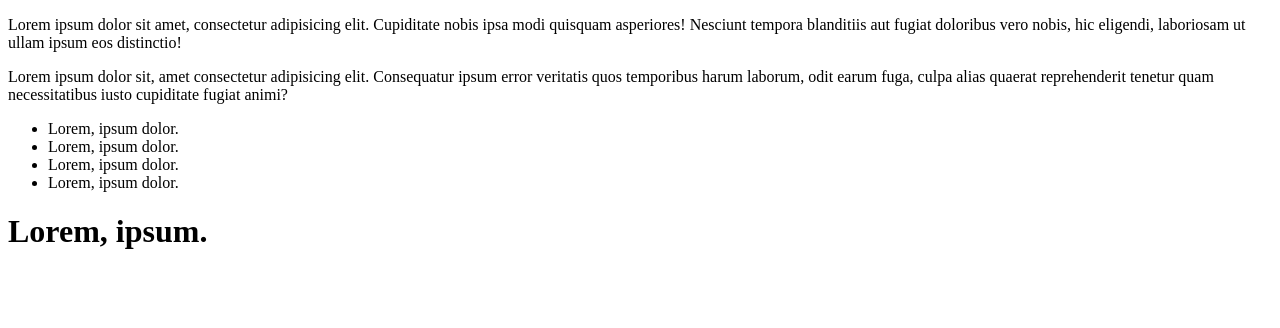
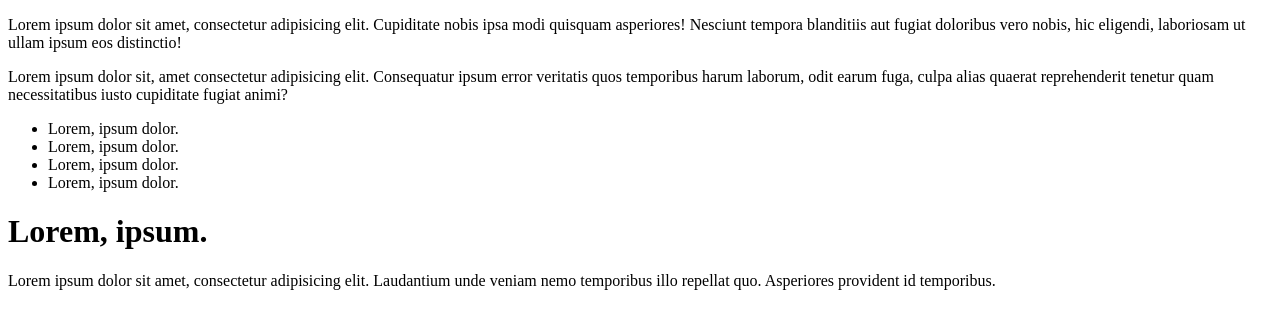
Before and after one commit to testNameProweb/project-git-2, a plain HTML site: page index.html in a window 1280 px wide. Drawn offline with Linux system fonts and the light colour scheme.

Commit message:
add more text

```diff
--- a/index.html
+++ b/index.html
@@ -24,5 +24,9 @@
 
     <h1>Lorem, ipsum.</h1>
 
+    <p>
+        Lorem ipsum dolor sit amet, consectetur adipisicing elit. Laudantium unde veniam nemo temporibus illo repellat quo. Asperiores provident id temporibus.
+    </p>
+
 </body>
 </html>
```
